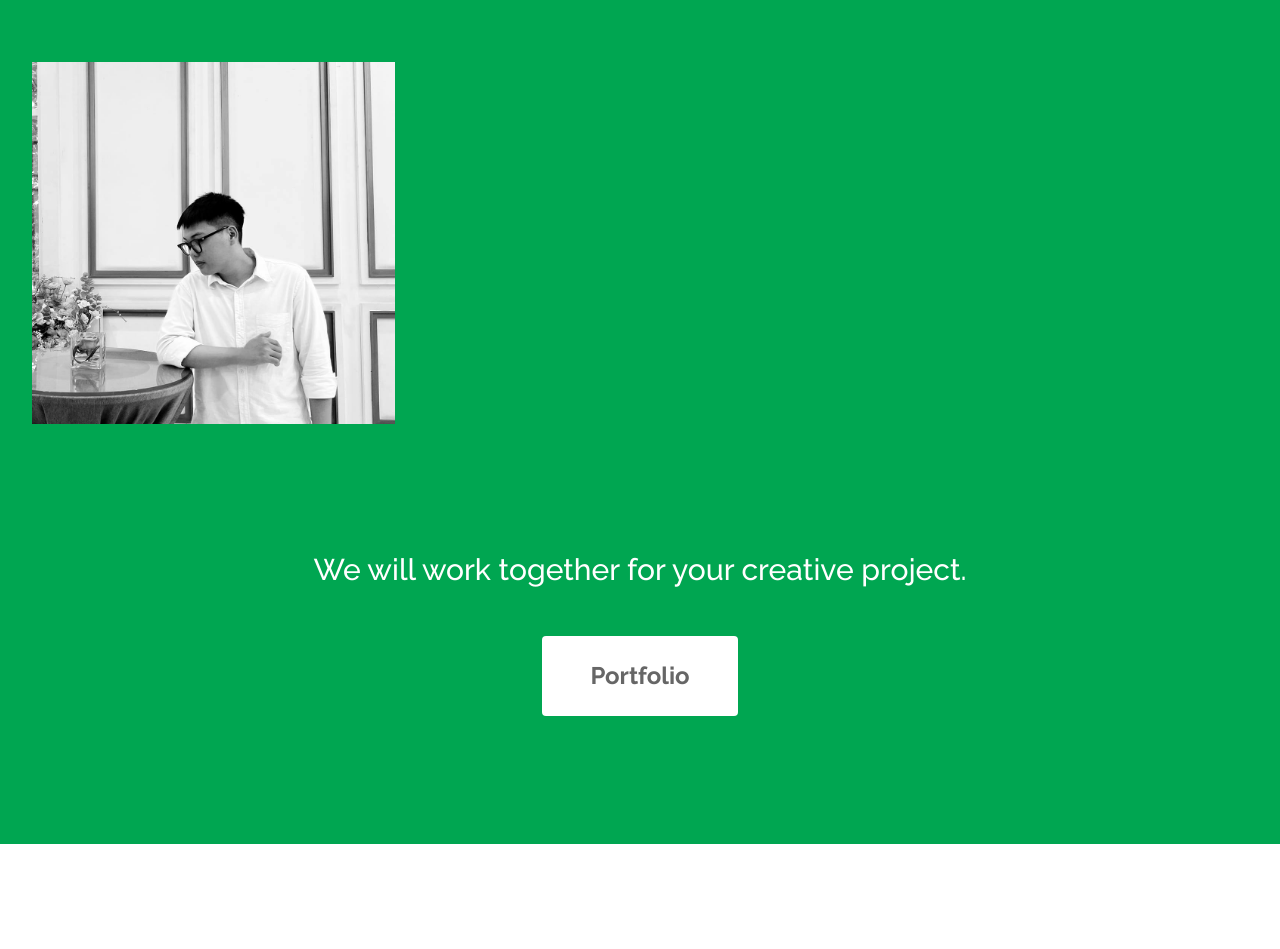
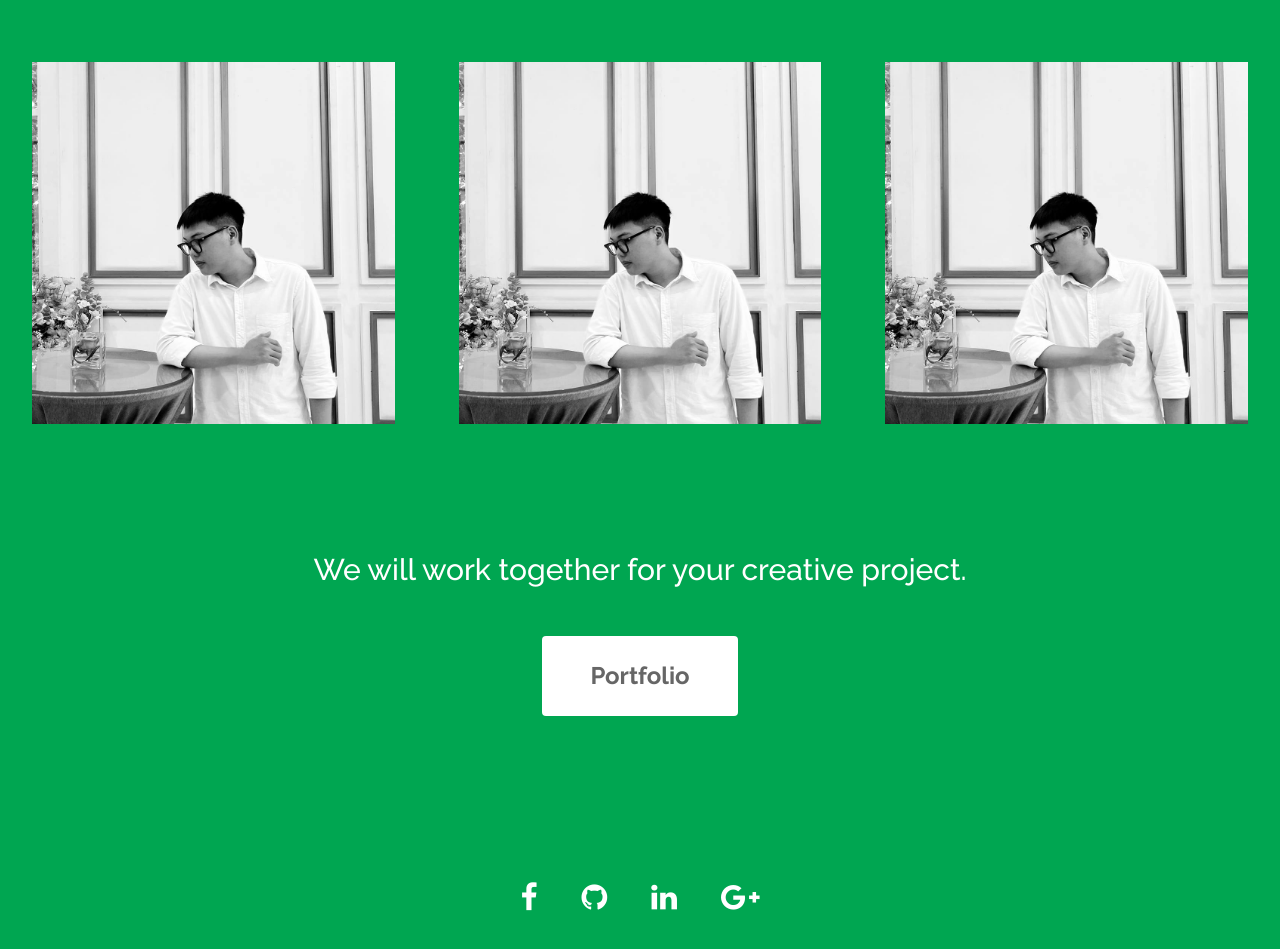
Before and after one commit to tthemoneymakerr/tthemoneymakerr.github.io, a Next.js app: page / in a window 1280 px wide. Shown: the part 813-1762 px from the top of the page. Before the commit the page ends 1657 px from the top, so only its background shows below. Built offline with nearby package versions, Linux system fonts and the light colour scheme.

Commit message:
feat: done home

```diff
--- /dev/null
+++ b/src/app/constans.js
@@ -0,0 +1,60 @@
+const SOCIAL_NETWORKS = [
+    {
+        id: 0,
+        iconClassName: 'fa fa-facebook'
+    },
+    {
+        id: 1,
+        iconClassName: 'fa fa-github'
+    },
+    {
+        id: 2,
+        iconClassName: 'fa fa-linkedin'
+    },
+    {
+        id: 3,
+        iconClassName: 'fa fa-google-plus',
+        isLastIndex: true,
+    }
+];
+
+const TEAM_MEMBERS = [
+    {
+        id: 0,
+        imagePath: '/imgs/avatar/avatar_kiet.jpg',
+        name: 'Nguyen Phuc Kiet',
+        position: 'Software Engineer'
+    },
+    {
+        id: 1,
+        imagePath: '/imgs/avatar/avatar_kiet.jpg',
+        name: 'Nguyen Phuc Kiet',
+        position: 'Software Engineer'
+    },
+    {
+        id: 2,
+        imagePath: '/imgs/avatar/avatar_kiet.jpg',
+        name: 'Nguyen Phuc Kiet',
+        position: 'Software Engineer'
+    },
+    {
+        id: 3,
+        imagePath: '/imgs/avatar/avatar_kiet.jpg',
+        name: 'Nguyen Phuc Kiet',
+        position: 'Software Engineer'
+    },
+    {
+        id: 4,
+        imagePath: '/imgs/avatar/avatar_kiet.jpg',
+        name: 'Nguyen Phuc Kiet',
+        position: 'Software Engineer'
+    },
+    {
+        id: 5,
+        imagePath: '/imgs/avatar/avatar_kiet.jpg',
+        name: 'Nguyen Phuc Kiet',
+        position: 'Software Engineer'
+    }
+];
+
+export { SOCIAL_NETWORKS, TEAM_MEMBERS };
--- a/src/app/page.js
+++ b/src/app/page.js
@@ -2,6 +2,7 @@
 
 import Image from 'next/image';
 import { useState } from 'react';
+import { SOCIAL_NETWORKS, TEAM_MEMBERS } from './constans';
 
 // http://preview.themeforest.net/item/bleurant-creative-team-and-portfolio-html-template/full_screen_preview/20904237?_ga=2.195309800.557983375.1712743228-1431022156.1712743228
 
@@ -38,42 +39,23 @@ export default function Home() {
           </div>
 
           <div className="grid grid-cols-1 lg:grid-cols-3 w-full gap-16 px-8 mb-32">
-            <div className="w-full bg-red-500">
+            {TEAM_MEMBERS.map(item => {
+              return (
+                <div className="group w-full bg-red-500 relative" key={item.id}>
                   <Image
-                src='/imgs/avatar/avatar_kiet.jpg'
+                    src={item.imagePath}
                     width="0"
                     height="0"
                     sizes="100vw"
                     style={{ width: '100%', height: 'auto' }}
                   />
+                  <div className="group-hover:flex hidden absolute top-0 bottom-0 left-0 right-0 bg-primary border-8 border-white/50 flex-col justify-center items-center">
+                    <div className="text-3xl font-bold text-white mb-4">{item.name}</div>
+                    <div className="text-2xl font-medium text-white">{item.position}</div>
                   </div>
-            <div className="w-full bg-red-500">
-              <Image
-                src='/imgs/avatar/avatar_kiet.jpg'
-                width="0"
-                height="0"
-                sizes="100vw"
-                style={{ width: '100%', height: 'auto' }}
-              />
                 </div>
-            <div className="w-full bg-red-500">
-              <Image
-                src='/imgs/avatar/avatar_kiet.jpg'
-                width="0"
-                height="0"
-                sizes="100vw"
-                style={{ width: '100%', height: 'auto' }}
-              />
-            </div>
-            <div className="w-full bg-red-500">
-              <Image
-                src='/imgs/avatar/avatar_kiet.jpg'
-                width="0"
-                height="0"
-                sizes="100vw"
-                style={{ width: '100%', height: 'auto' }}
-              />
-            </div>
+              )
+            })}
           </div>
 
           <div className="flex flex-col items-center mb-12 px-9">
@@ -86,7 +68,15 @@ export default function Home() {
         </div>
 
         {/* Footer */}
-        <div></div>
+        <div className="flex justify-center py-9">
+          {SOCIAL_NETWORKS.map(item => {
+            return (
+              <div className={`text-3xl text-white ${!item.isLastIndex && 'mr-11'}`} key={item.id}>
+                <i className={item.iconClassName} />
+              </div>
+            )
+          })}
+        </div>
       </div>
       <div className={`fixed ${showMenu ? 'left-0 opacity-100' : 'left-full opacity-0'} top-0 w-screen h-screen bg-primary duration-1000 flex flex-col justify-center items-center`}>
         <div onClick={onCloseMenu} className={`${showMenu ? 'block' : 'hidden'} fixed top-6 right-10 text-4xl text-white hover:rotate-90 duration-200 cursor-pointer hover:opacity-80`}>
```
Lines whose indentation alone changed are shown as unchanged.
